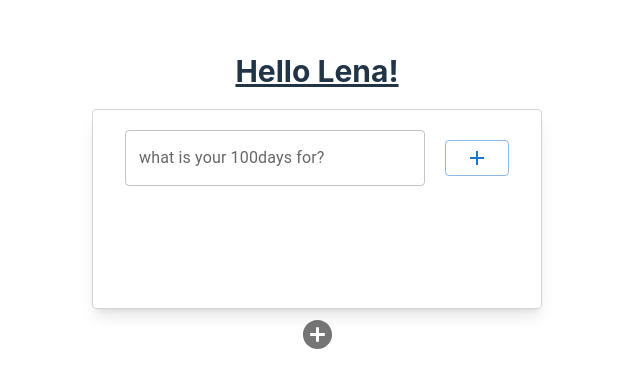
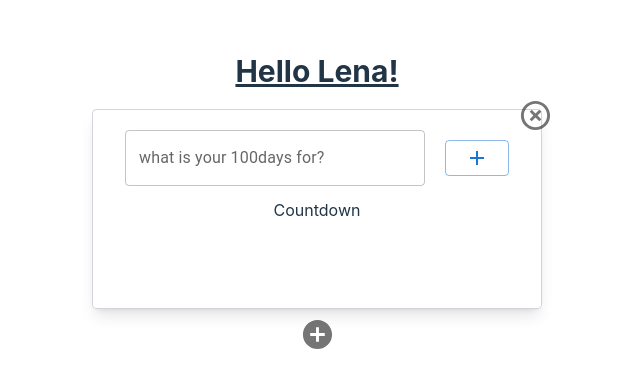
Before and after one commit to lenayoo/swift-design, a React (Vite) app: page / in a window 1280 px wide. Shown: the part 198-586 px from the top of the page, without its empty margins (323-963 px from the left). Built offline with nearby package versions, Linux system fonts and the light colour scheme.

Commit message:
add delete button

```diff
--- a/src/components/Container.tsx
+++ b/src/components/Container.tsx
@@ -1,17 +1,31 @@
 import { useState } from "react";
 import Header from "./Header";
+import Countdown from "./Countdown";
+import HighlightOffIcon from "@mui/icons-material/HighlightOff";
 
 export const Container = () => {
   const [newList, setNewList] = useState<string>("");
+  const [isVisible, setIsVisible] = useState<boolean>(true);
 
   const listHandler = (purpose: string) => {
     setNewList(purpose);
   };
 
+  const removeHandler = () => {
+    console.log("remove is clicked");
+    setIsVisible(false);
+  };
+
   return (
-    <div className="w-[450px] h-[200px] bg-blue border border-gray-300 rounded shadow-lg mt-5 mb-3s">
-      <Header updateList={listHandler} />
-      <h1>{newList}</h1>
-    </div>
+    isVisible && (
+      <div className="w-[450px] h-[200px] bg-blue border border-gray-300 rounded shadow-lg mt-5 mb-3s relative">
+        <div className="absolute -top-3 -right-3" onClick={removeHandler}>
+          <HighlightOffIcon fontSize="large" color="action" />
+        </div>
+        <Header updateList={listHandler} />
+        <h1>{newList}</h1>
+        <Countdown />
+      </div>
+    )
   );
 };
--- a/src/components/Header.tsx
+++ b/src/components/Header.tsx
@@ -12,6 +12,7 @@ const Header = ({ updateList }: { updateList: (value: string) => void }) => {
   const setHandler = (e: React.FormEvent<HTMLFormElement>) => {
     e.preventDefault();
     updateList(purpose);
+    setPurpose("");
   };
 
   return (
```
